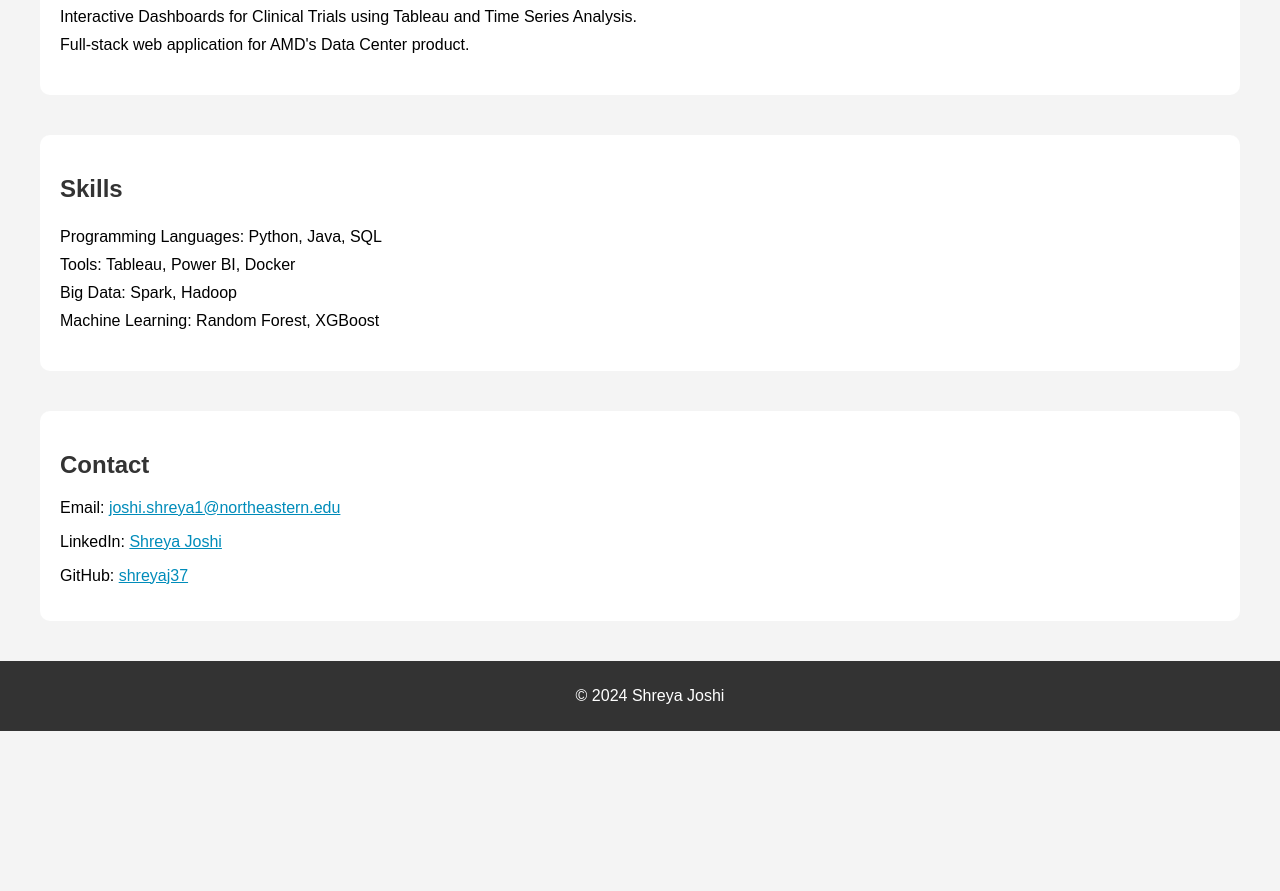
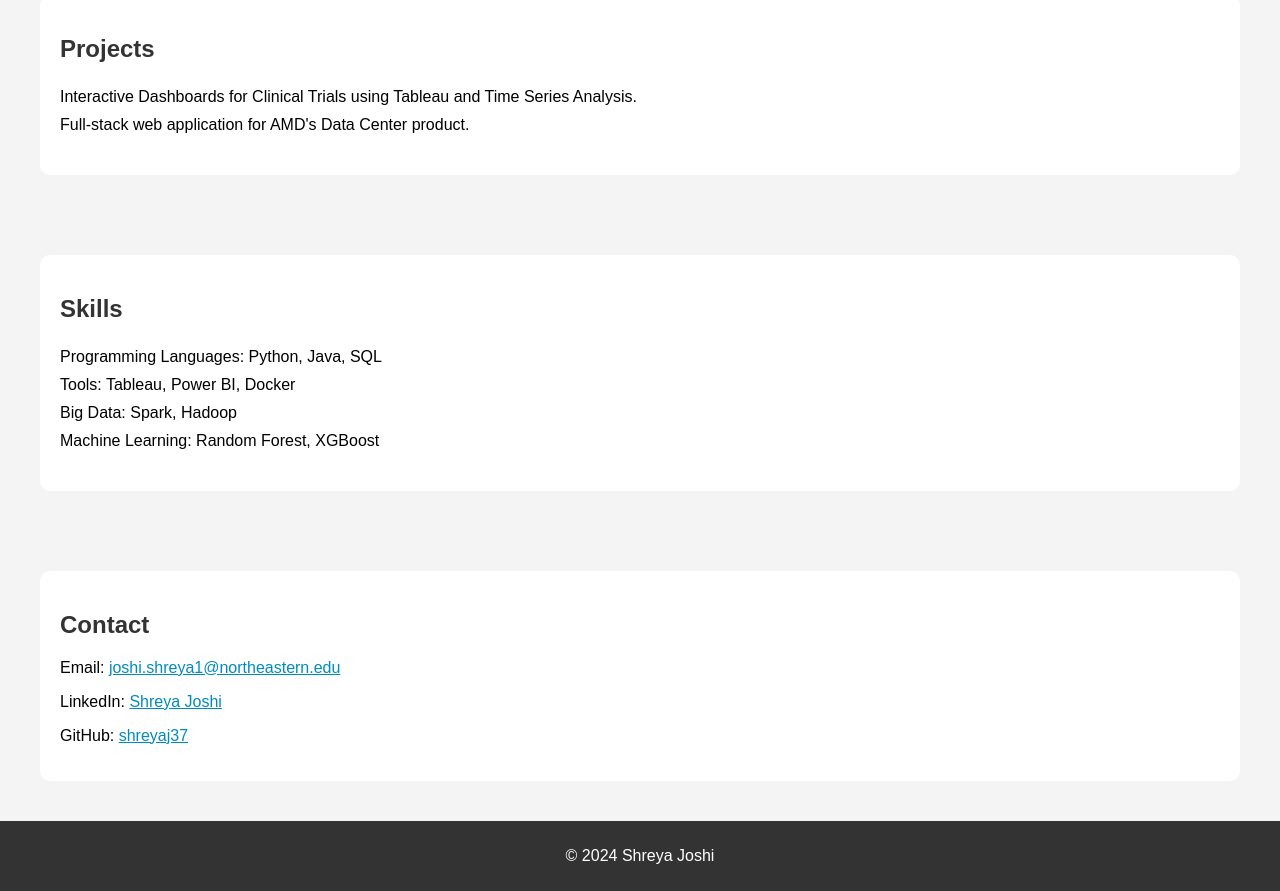
Before and after one commit to shreyaj37/Portfolio, a plain HTML site: page index.html in a window 1280 px wide. Shown: the part 917-1808 px from the top of the page. Before the commit the page ends 1648 px from the top, so only its background shows below. Drawn offline with Linux system fonts and the light colour scheme.

Commit message:
Updated portfolio with new style!

```diff
--- a/style.css
+++ b/style.css
@@ -4,6 +4,9 @@ body {
     margin: 0;
     padding: 0;
     background-color: #f4f4f4;
+    display: flex;
+    flex-direction: column;
+    min-height: 100vh; /* Make body take full height */
 }
 
 header {
@@ -42,6 +45,7 @@ section {
     padding: 20px;
     background-color: white;
     border-radius: 10px;
+    flex: 1; /* Allow sections to grow and fill space */
 }
 
 h1, h2 {
@@ -53,9 +57,6 @@ footer {
     color: white;
     text-align: center;
     padding: 10px;
-    position: relative;
-    bottom: 0;
-    width: 100%;
 }
 
 ul {
```
